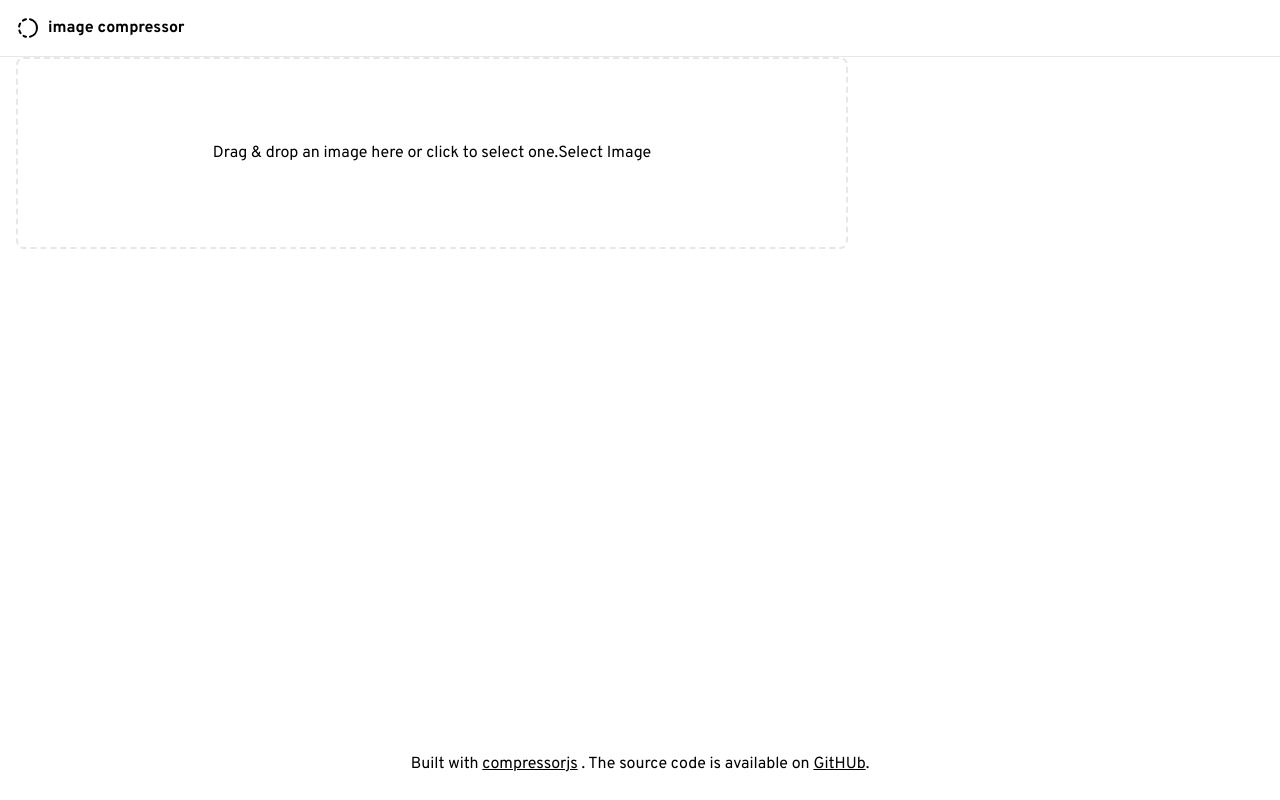
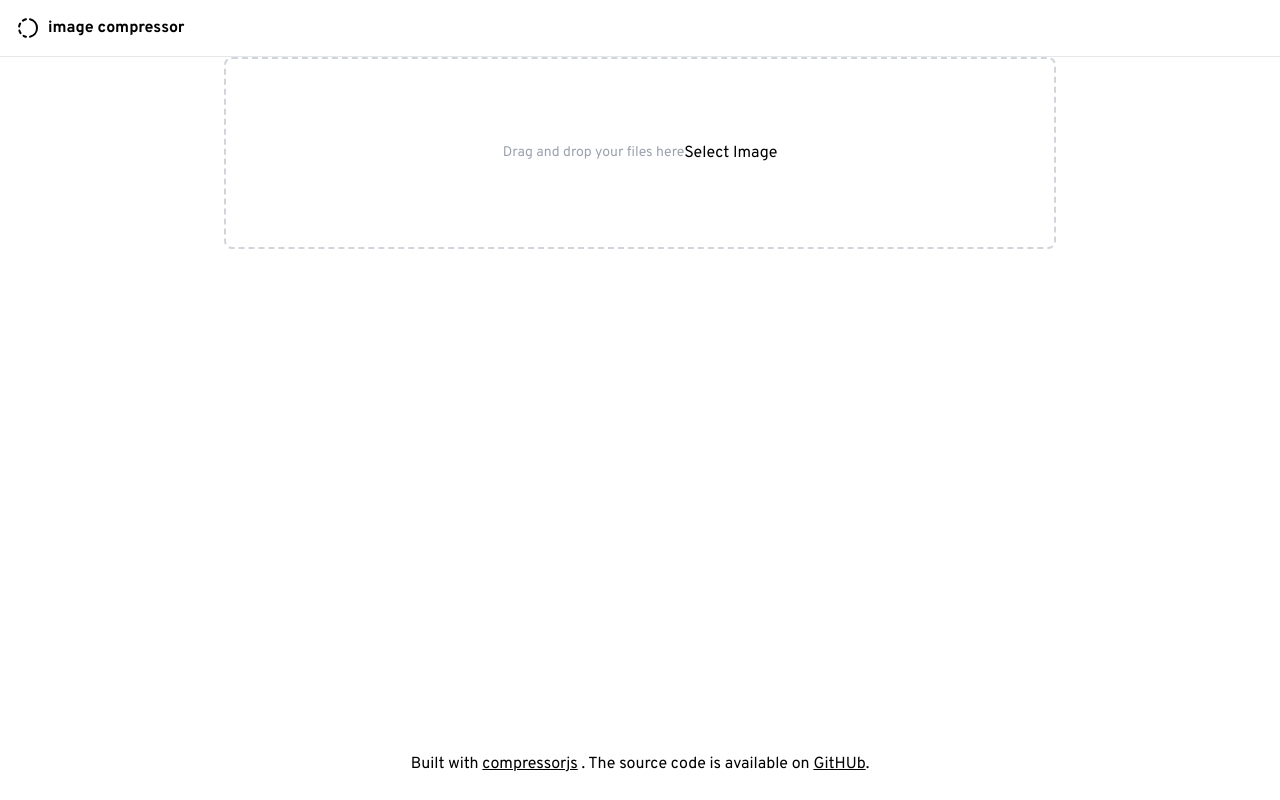
Before and after one commit to abdarker/image-compressor, a React (Vite) app: page / in a window 1280 px wide. Built offline with nearby package versions, Linux system fonts and the light colour scheme.

Commit message:
functionality done

```diff
--- a/src/components/MainContent.jsx
+++ b/src/components/MainContent.jsx
@@ -4,9 +4,11 @@ const MainContent = () => {
   const [originalImage, setOriginalImage] = useState(null);
   const [compressedImage, setCompressedImage] = useState(null);
   const [compressionRate, setCompressionRate] = useState(null);
-
+  const [uploadedFileName, setUploadedFileName] = useState("");
+  const [isDragActive, setIsDragActive] = useState(false);
   const handleImageDrop = (e) => {
     e.preventDefault();
+    setIsDragActive(false);
     const file = e.dataTransfer.files[0];
     handleImage(file);
   };
@@ -24,23 +26,19 @@ const MainContent = () => {
 
       reader.onload = () => {
         setOriginalImage(reader.result);
+        const fileName = file.name;
+        setUploadedFileName(fileName);
       };
 
       new Compressor(file, {
-        strict: true,
-        checkOrientation: true,
-        retainExif: false,
         maxWidth: undefined,
         maxHeight: undefined,
         minWidth: 0,
         minHeight: 0,
         width: undefined,
         height: undefined,
-        resize: "none",
-        quality: 0.8,
-        mimeType: "",
-        convertTypes: "image/png",
-        convertSize: 5000000,
+        quality: 0.6,
+
         success(result) {
           const reader = new FileReader();
           reader.readAsDataURL(result);
@@ -64,20 +62,43 @@ const MainContent = () => {
   const handleDragOver = (e) => {
     e.preventDefault();
   };
+  const handleDragEnter = () => {
+    setIsDragActive(true);
+  };
+
+  const handleDragLeave = () => {
+    setIsDragActive(false);
+  };
 
   const formatToKB = (file) => {
-    return
+    return Math.round(new Blob([file]).size / 1024);
+  };
+  const handleDownload = () => {
+    const downloadLink = document.createElement("a");
+    downloadLink.href = compressedImage;
+    downloadLink.download = `compressed_${uploadedFileName}`;
+    downloadLink.click();
   };
 
-
   return (
-    <div className="container relative mx-auto px-4">
+    <div className="container flex flex-col items-center mx-auto px-4">
       <div
-        className="flex justify-center items-center w-2/3 h-48 border-2 border-dashed rounded-lg p-5"
+        className={`flex justify-center items-center w-2/3 h-48 border-2 border-dashed rounded-lg p-5
+        ${isDragActive ? "bg-sky-50 border-sky-400" : "border-gray-300"}`}
         onDrop={handleImageDrop}
         onDragOver={handleDragOver}
+        onDragEnter={handleDragEnter}
+        onDragLeave={handleDragLeave}
       >
-        <p>Drag & drop an image here or click to select one.</p>
+        <p
+          className={`text-sm ${
+            isDragActive ? "text-sky-800" : "text-gray-400"
+          }  `}
+        >
+          {isDragActive
+            ? "Leave Your File Here"
+            : "Drag and drop your files here"}
+        </p>
         <input
           type="file"
           accept="image/*"
@@ -92,15 +113,18 @@ const MainContent = () => {
           <div>
             <h3>Original Image:</h3>
             <img src={originalImage} alt="Original" width="300" />
-            <p>File Size: {new Blob([originalImage]).size} bytes</p>
+            <p>File Name: {uploadedFileName}</p>
+            <p>File Size: {formatToKB(originalImage)} KB</p>
           </div>
         )}
         {compressedImage && (
           <div>
             <h3>Compressed Image:</h3>
             <img src={compressedImage} alt="Compressed" width="300" />
-            <p>File Size: {new Blob([compressedImage]).size} bytes</p>
+            <p>Compressed File Name: compressed_{uploadedFileName}</p>
+            <p>File Size: {formatToKB(compressedImage)} KB</p>
             <p>Compression Rate: {compressionRate}%</p>
+            <button onClick={handleDownload}>Download Compressed Image</button>
           </div>
         )}
       </div>
```
